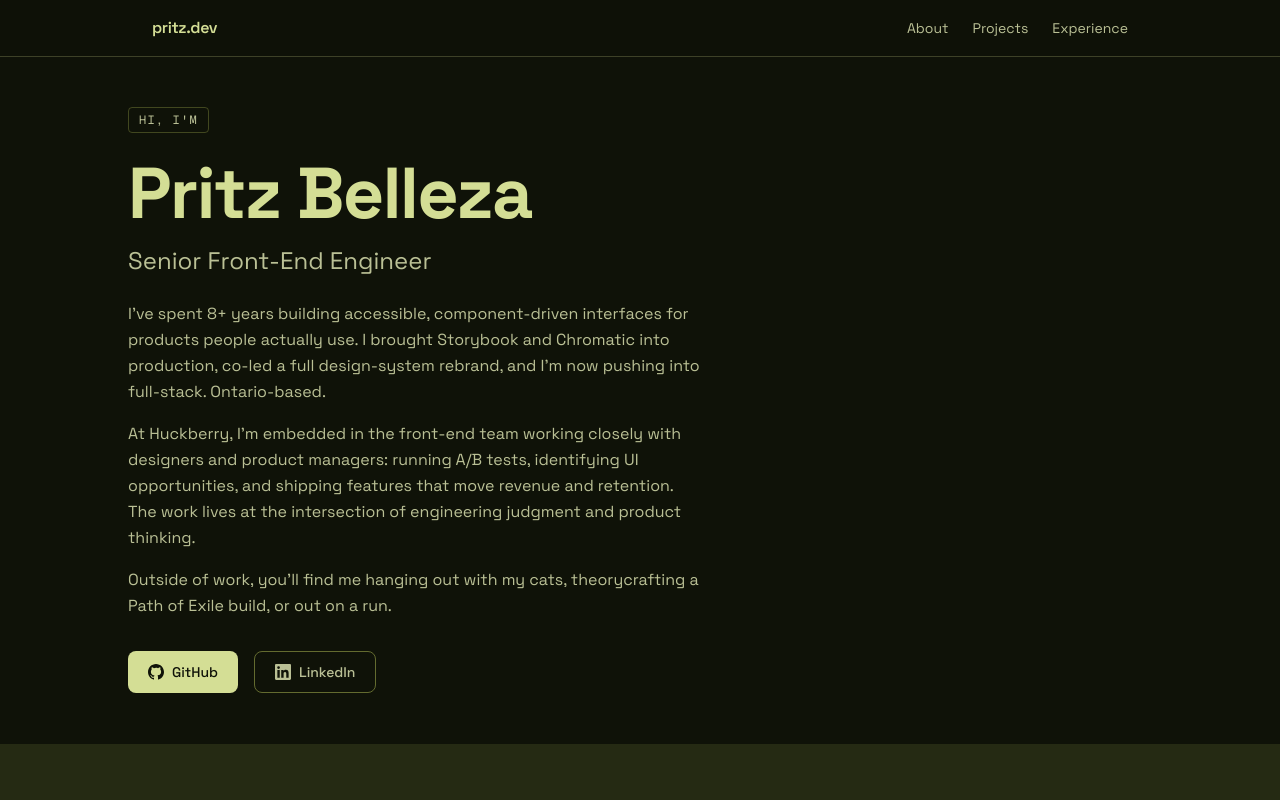
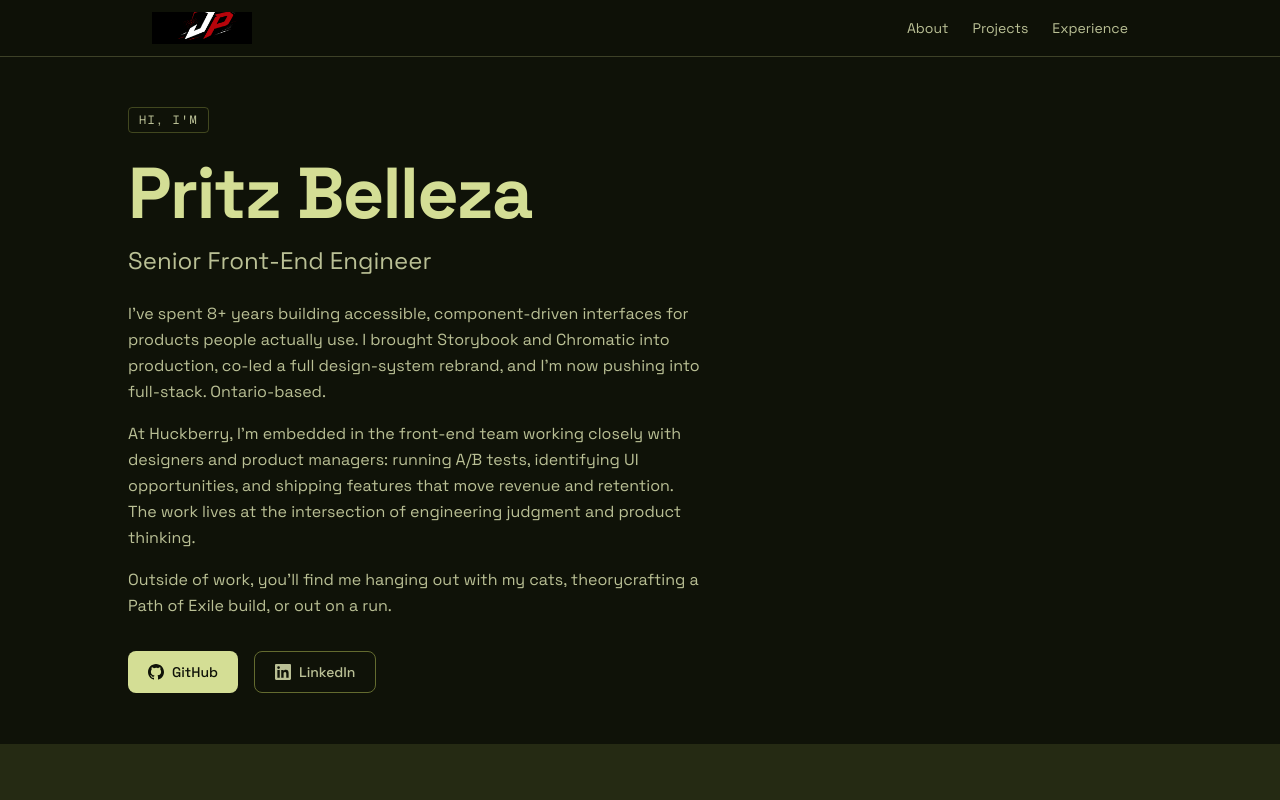
Before and after one commit to jbelleza29/jbelleza29.github.io, a Next.js app: page / in a window 1280 px wide. Shown: the top 800 px of the page. Built offline with nearby package versions, Linux system fonts and the light colour scheme.

Commit message:
replace pritz.dev text with JP logo in nav

```diff
--- a/src/components/NavBar.tsx
+++ b/src/components/NavBar.tsx
@@ -1,8 +1,18 @@
+import Image from "next/image";
+
 export default function NavBar() {
   return (
     <nav className="fixed top-0 left-0 right-0 z-50 border-b border-stroke bg-canvas/90 backdrop-blur-md">
       <div className="mx-auto max-w-5xl px-6 h-14 flex items-center justify-between">
-        <span className="font-semibold tracking-tight text-lime">pritz.dev</span>
+        <a href="#about">
+          <Image
+            src="/jp-logo.png"
+            alt="JP"
+            width={100}
+            height={32}
+            className="h-8 w-auto object-contain"
+          />
+        </a>
 
         <div className="hidden sm:flex items-center gap-6 text-sm text-sage">
           <a href="#about" className="hover:text-lime transition-colors duration-200">
```
